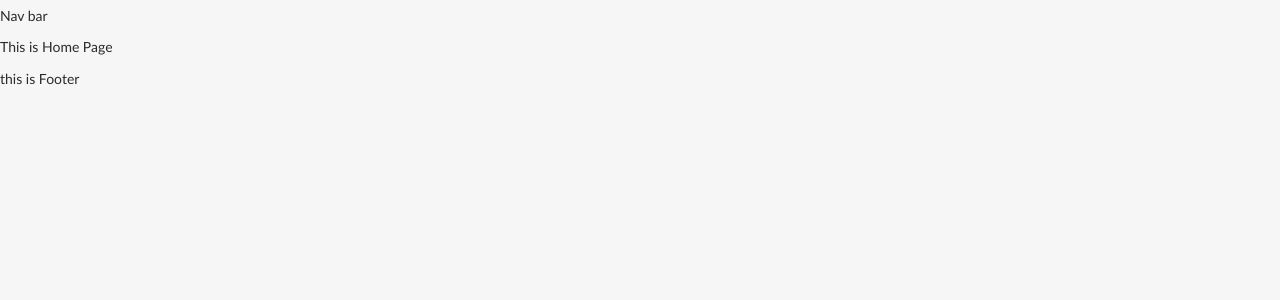
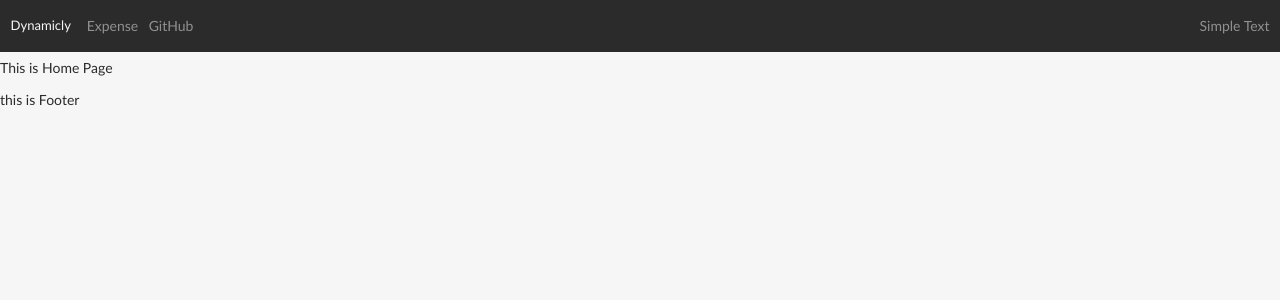
Before and after one commit to felix-le/dynamicly_project_interview_fe, a React (Create React App) app: page /home in a window 1280 px wide. Shown: the top 300 px of the page. Built offline with nearby package versions, Linux system fonts and the light colour scheme; no server answers.

Commit message:
fix redux

```diff
--- a/src/App.js
+++ b/src/App.js
@@ -28,7 +28,7 @@
 
   useEffect(() => {
     dispatch(getExpenses(1, 0, 'amount'));
-  }, []);
+  }, [dispatch]);
 
   return (
     <>
--- a/src/components/commons/NavBar.js
+++ b/src/components/commons/NavBar.js
@@ -1,5 +1,49 @@
-const Menu = () => {
-  return <div>Nav bar</div>;
+import React, { useState } from 'react';
+import {
+  Collapse,
+  Navbar,
+  NavbarToggler,
+  NavbarBrand,
+  Nav,
+  NavItem,
+  NavLink,
+  NavbarText,
+} from 'reactstrap';
+import { Link } from 'react-router-dom';
+
+const Example = (props) => {
+  const [isOpen, setIsOpen] = useState(false);
+
+  const toggle = () => setIsOpen(!isOpen);
+
+  return (
+    <div>
+      <Navbar color='dark' dark expand='md'>
+        <NavbarBrand tag={Link} to='/home'>
+          Dynamicly
+        </NavbarBrand>
+        <NavbarToggler onClick={toggle} />
+        <Collapse isOpen={isOpen} navbar>
+          <Nav className='mr-auto' navbar>
+            <NavItem>
+              <NavLink tag={Link} to='/expense'>
+                Expense
+              </NavLink>
+            </NavItem>
+            <NavItem>
+              <NavLink
+                href='https://github.com/felix-le/dynamicly_project_interview_fe'
+                target='_blank'
+              >
+                GitHub
+              </NavLink>
+            </NavItem>
+          </Nav>
+          <NavbarText>Simple Text</NavbarText>
+        </Collapse>
+      </Navbar>
+    </div>
+  );
 };
 
-export default Menu;
+export default Example;
--- a/src/reduxState/reducer/index.js
+++ b/src/reduxState/reducer/index.js
@@ -2,6 +2,6 @@
 import expenseReducer from './expenseReducer';
 
 const rootReducer = combineReducers({
-  expenses: expenseReducer,
+  expenseReducer,
 });
 export default rootReducer;
--- a/src/store/index.js
+++ b/src/store/index.js
@@ -2,11 +2,11 @@
 import { composeWithDevTools } from 'redux-devtools-extension';
 import thunk from 'redux-thunk';
 import rootReducer from '../reduxState/reducer/index';
-
+const initialState = {};
 const middlewares = [thunk];
 const store = createStore(
   rootReducer,
-  middlewares,
+  initialState,
   composeWithDevTools(applyMiddleware(...middlewares))
 );
 
```
